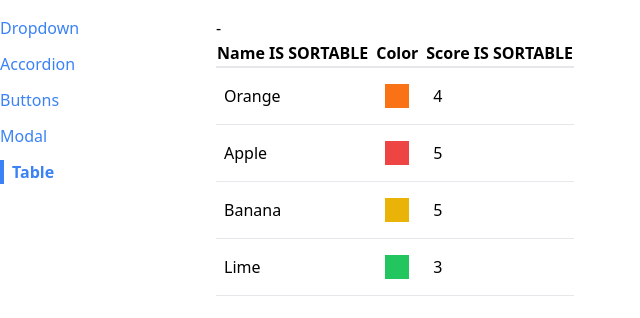
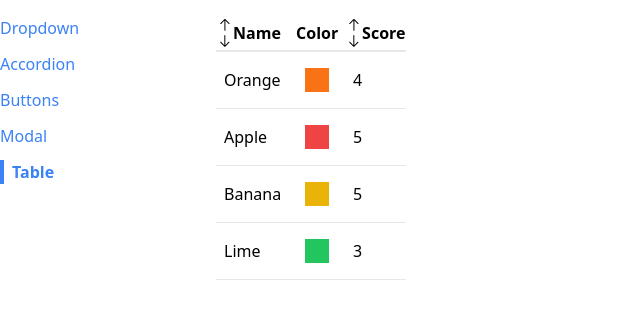
Before and after one commit to Modern-React-Redux-Sellers/React-Nav-Reusable-Components, a React (Create React App) app: page /table in a window 1280 px wide. Shown: the top 318 px of the page, without its empty margins (0-640 px from the left). Built offline with nearby package versions, Linux system fonts and the light colour scheme.

Commit message:
refactored sorting logic into custom hook

```diff
--- a/src/components/SortableTable.js
+++ b/src/components/SortableTable.js
@@ -1,26 +1,11 @@
 import Table from "./Table";
-import {useState} from "react";
+import {GoArrowDown, GoArrowUp} from "react-icons/go";
+import useSort from "../hooks/use-sort";
 
 
 const SortableTable = (props) => {
-    const [sortOrder, setSortOrder] = useState(null);
-    const [sortBy, setSortBy] = useState(null);
     const {config,data} = props;
-
-    const handleClick = (label) => {
-        if (sortOrder === null){
-            setSortOrder('asc');
-            setSortBy(label);
-        } else if (sortOrder === 'asc'){
-            setSortOrder('desc');
-            setSortBy(label);
-        } else if (sortOrder === 'desc'){
-            setSortOrder(null);
-            setSortBy(null);
-        }
-
-        console.log(label);
-    }
+    const{sortOrder,sortedData,sortBy,setSortColumn} = useSort(data,config);
 
     const updatedConfig = config.map((column) => {
         if (!column.sortValue){
@@ -29,30 +14,40 @@
 
         return {
             ...column,
-            header: () => <th onClick={() => handleClick(column.label)}>{column.label} IS SORTABLE</th>
+            header: () => <th className="cursor-pointer hover:bg-gray-100" onClick={() => setSortColumn(column.label)}>
+                <div className="flex items-center">
+                {getIcons(column.label, sortBy, sortOrder)}
+                {column.label}
+                </div>
+            </th>
         }
     });
 
-    let sortedData = data;
-    if (sortOrder && sortBy){
-        const {sortValue} = config.find(column => column.label === sortBy);
-        sortedData = [...data].sort((a,b) => {
-            const valueA = sortValue(a);
-            const valueB = sortValue(b);
+    return <Table {...props} data={sortedData} config={updatedConfig}/>
+}
 
-            const reverseOrder = sortOrder === 'asc' ? 1: -1;
-            if (typeof valueA === 'string'){
-                return valueA.localeCompare(valueB) * reverseOrder;
-            } else {
-                return (valueA - valueB) * reverseOrder;
-            }
-        });
+const getIcons = (label, sortBy, sortOrder) => {
+    if (label !== sortBy){
+        return <div>
+            <GoArrowUp/>
+            <GoArrowDown/>
+        </div>
     }
 
-    return <div>
-        {sortOrder} - {sortBy}
-        <Table {...props} data={sortedData} config={updatedConfig}/>
+    if (sortOrder === null){
+        return <div>
+            <GoArrowUp/>
+            <GoArrowDown/>
         </div>
+    } else if (sortOrder === 'asc'){
+        return <div>
+            <GoArrowUp/>
+        </div>
+    } else if (sortOrder === 'desc'){
+        return <div>
+            <GoArrowDown/>
+        </div>
+    }
 }
 
 export default SortableTable;
--- /dev/null
+++ b/src/hooks/use-sort.js
@@ -0,0 +1,53 @@
+import {useState} from "react";
+
+
+const useSort = (data,config) => {
+    const [sortOrder, setSortOrder] = useState(null);
+    const [sortBy, setSortBy] = useState(null);
+
+    const setSortColumn = (label) => {
+        if (sortBy && label !== sortBy){
+            setSortOrder('asc');
+            setSortBy(label);
+            return;
+        }
+
+        if (sortOrder === null){
+            setSortOrder('asc');
+            setSortBy(label);
+        } else if (sortOrder === 'asc'){
+            setSortOrder('desc');
+            setSortBy(label);
+        } else if (sortOrder === 'desc'){
+            setSortOrder(null);
+            setSortBy(null);
+        }
+
+        console.log(label);
+    }
+
+    let sortedData = data;
+    if (sortOrder && sortBy){
+        const {sortValue} = config.find(column => column.label === sortBy);
+        sortedData = [...data].sort((a,b) => {
+            const valueA = sortValue(a);
+            const valueB = sortValue(b);
+
+            const reverseOrder = sortOrder === 'asc' ? 1: -1;
+            if (typeof valueA === 'string'){
+                return valueA.localeCompare(valueB) * reverseOrder;
+            } else {
+                return (valueA - valueB) * reverseOrder;
+            }
+        });
+    }
+
+    return {
+        sortOrder,
+        sortBy,
+        sortedData,
+        setSortColumn
+    }
+}
+
+export default useSort;
--- a/src/pages/TablePage.js
+++ b/src/pages/TablePage.js
@@ -19,7 +19,7 @@
         },
         {label: 'Score',
         render: (fruit) => fruit.score,
-        sortValue: (fruit) => fruit.score
+        sortValue: (fruit) => fruit.score //used as value in sorting logic
         }
     ]
 
```
